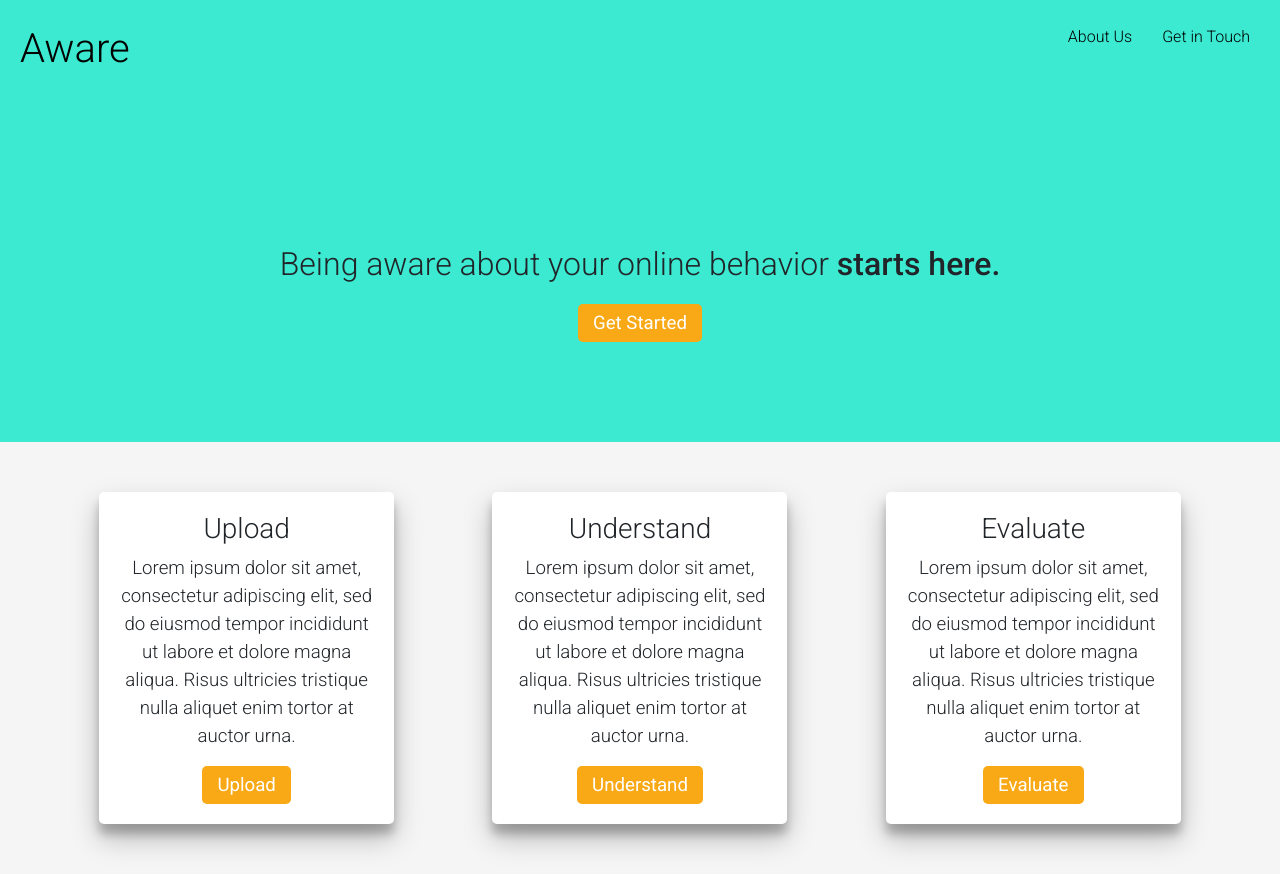
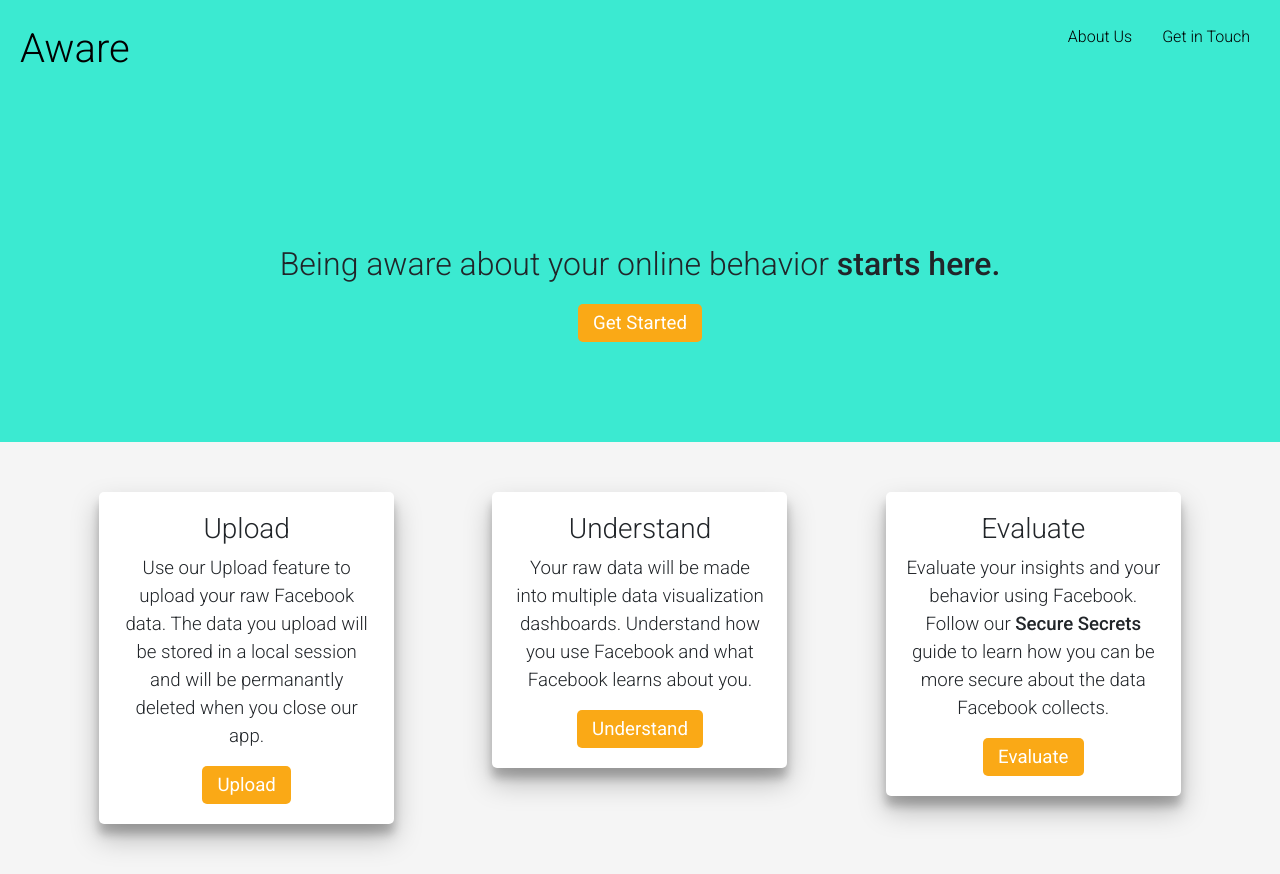
Before and after one commit to varunp27/cobraKai, a React (Create React App) app: page /#/ in a window 1280 px wide. Built offline with nearby package versions, Linux system fonts and the light colour scheme.

Commit message:
add sections content

```diff
--- a/src/components/GetStarted.js
+++ b/src/components/GetStarted.js
@@ -22,21 +22,21 @@ export default class GetStarted extends React.Component {
                 <div id="sections">
                     <div id="upload" className="section">
                         <h3>Upload</h3>
-                        <p>Lorem ipsum dolor sit amet, consectetur adipiscing elit, sed do eiusmod tempor incididunt ut labore et dolore magna aliqua. Risus ultricies tristique nulla aliquet enim tortor at auctor urna. </p>
+                        <p>Use our Upload feature to upload your raw Facebook data. The data you upload will be stored in a local session and will be permanantly deleted when you close our app.</p>
                         <button className="section-buttons">
                             <Link to="/upload">Upload</Link>
                         </button>
                     </div>
                     <div id="understand" className="section">
                         <h3>Understand</h3>
-                        <p>Lorem ipsum dolor sit amet, consectetur adipiscing elit, sed do eiusmod tempor incididunt ut labore et dolore magna aliqua. Risus ultricies tristique nulla aliquet enim tortor at auctor urna.</p>
+                        <p>Your raw data will be made into multiple data visualization dashboards. Understand how you use Facebook and what Facebook learns about you.</p>
                         <button className="section-buttons">
-                            <Link to="/">Understand</Link>
+                            <Link to="/upload">Understand</Link>
                         </button>
                     </div>
                     <div id="evaluate" className="section">
                         <h3>Evaluate</h3>
-                        <p>Lorem ipsum dolor sit amet, consectetur adipiscing elit, sed do eiusmod tempor incididunt ut labore et dolore magna aliqua. Risus ultricies tristique nulla aliquet enim tortor at auctor urna.</p>
+                        <p>Evaluate your insights and your behavior using Facebook. Follow our <strong>Secure Secrets</strong> guide to learn how you can be more secure about the data Facebook collects.</p>
                         <button className="section-buttons">
                             <Link to="/">Evaluate</Link>
                         </button>
```
